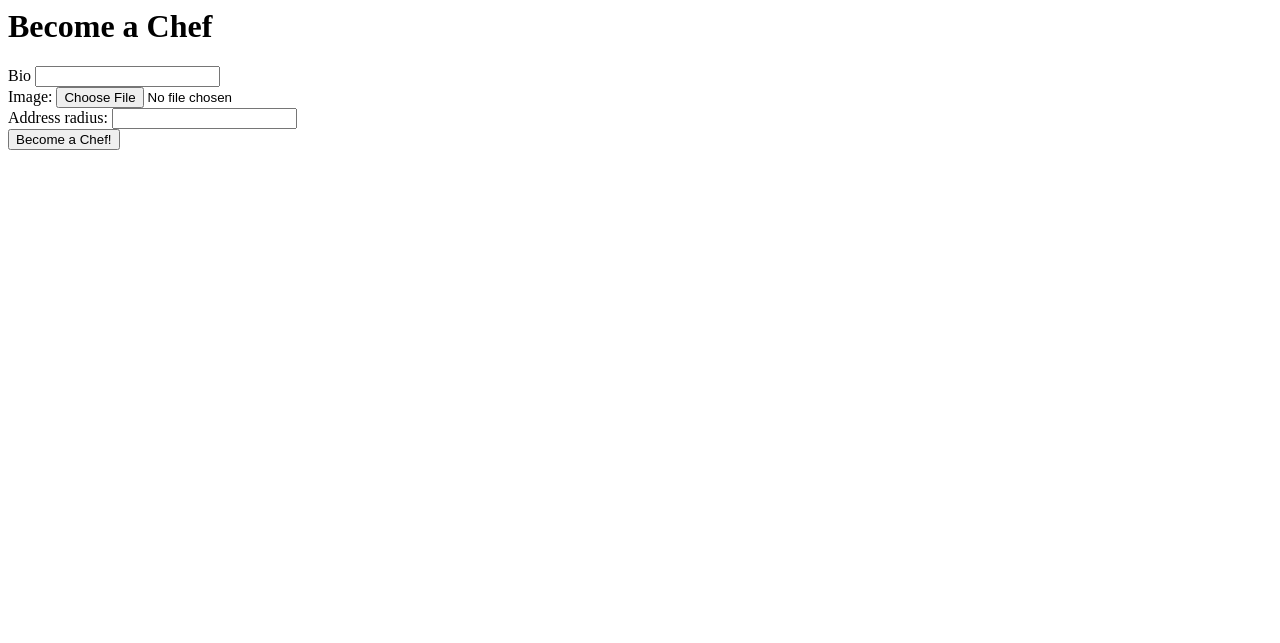
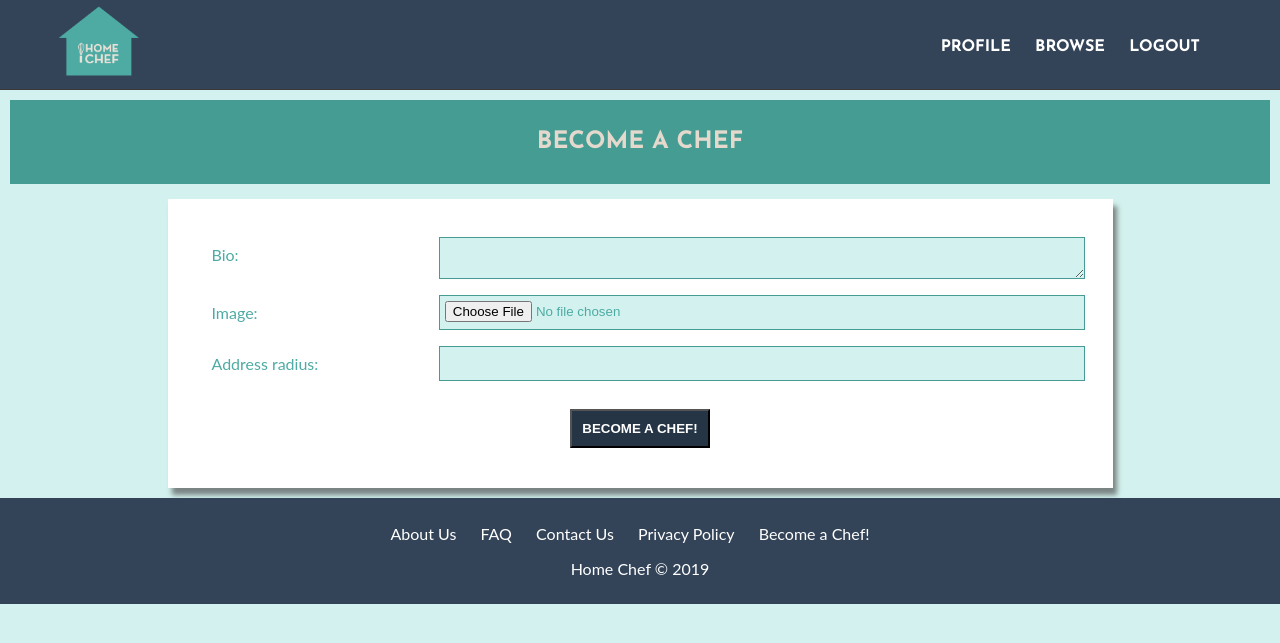
Before and after one commit to beverlily/HomeChef, a PHP site: page /views/chef/create_chef.php in a window 1280 px wide. Shown: the top 643 px of the page. Run offline with PHP 8.4, Linux system fonts and the light colour scheme; some libraries are stand-ins or nearby versions.

Commit message:
add chef styling

```diff
--- a/controller/chefController.php
+++ b/controller/chefController.php
@@ -9,7 +9,7 @@ $chef = new Chef(Database::getDb());
 /*  When the form on the chef page is successfully submitted the entered data
       inserts into the chefs table and "Request has been added." message pops up,
       if something goes wrong "Problem adding the request." message is displayed */
-
+    $errMSG="";
       if(isset($_POST['create'])){
         $bio = filter_var($_POST['chef_bio'], FILTER_SANITIZE_STRING);
         $imgFile = $_FILES['chef_image']['name'];
@@ -67,7 +67,6 @@ $chef = new Chef(Database::getDb());
 
 if(isset($_POST['update'])) {
   echo $_POST['id'];
-  // $userID = $_SESSION['userid'];
   $bio = filter_var($_POST['bio'], FILTER_SANITIZE_STRING);
   $imgFile = $_FILES['chef_image']['name'];
   $tmp_dir = $_FILES['chef_image']['tmp_name'];
@@ -76,7 +75,7 @@ if(isset($_POST['update'])) {
 
   if($imgFile)
   {
-   $upload_dir = 'chef_images/'; // upload directory
+   $upload_dir = '../../chef_images/'; // upload directory
    $imgExt = strtolower(pathinfo($imgFile,PATHINFO_EXTENSION)); // get image extension
    $valid_extensions = array('jpeg', 'jpg', 'png', 'gif'); // valid extensions
    $image = rand(1000,1000000).".".$imgExt;
@@ -120,4 +119,5 @@ if(isset($_POST['update'])) {
 
 
 
+
 ?>
--- a/models/Chef.php
+++ b/models/Chef.php
@@ -71,18 +71,34 @@ class Chef {
 
   	/*Method that gets the chef info with the specific id.
 		 The method is used for update functionality to
-		 retrieve data that needs to be changed and to desplay details */
+		 retrieve data that needs to be changed */
 
  		public function getChef($id) {
-      $sql = "SELECT * FROM chefs WHERE id = :chefId";
+      $sql = "SELECT first_name, last_name, address, bio, radius
+			FROM users
+			INNER JOIN chefs
+			ON users.id = chefs.user_id
+			WHERE chefs.id = :chefId";
 
       $pst = $this->db->prepare($sql);
       $pst->bindParam(':chefId', $id);
       $pst->execute();
 
-      $request = $pst->fetch();
+      $chef = $pst->fetch();
 
-      return $request;
+      return $chef;
+		 }
+
+		 public function getChefDetails() {  //join with users table
+      $sql = "SELECT first_name, last_name, address, bio, radius FROM users
+							INNER JOIN chefs
+							ON users.id = chefs.user_id";
+
+      $pst = $this->db->prepare($sql);
+      $pst->execute();
+
+			$chefdetails = $pst->fetchAll(PDO::FETCH_OBJ);
+			return $chefdetails;
  	  }
 
 
--- a/style/style.css
+++ b/style/style.css
@@ -170,6 +170,10 @@ li{
   margin-bottom: 15px;
   text-transform: uppercase;
 }
+.errMsg{
+  color: #FF0000;
+  text-align: center;
+}
 
 /*4. HEADER*/
 
@@ -290,7 +294,7 @@ label{
   flex: 1;
 }
 
-input{
+input, textarea{
   padding:5px;
   background-color:#D3F2EF;
   border: 0.5px solid #449C93;
--- a/views/chef/chef_details.php
+++ b/views/chef/chef_details.php
@@ -1,4 +1,6 @@
 <?php
+//session_start();
+$_SESSION['user_id'] = 1;
 require_once '../../controller/chefController.php';
 ?>
 
--- a/views/chef/create_chef.php
+++ b/views/chef/create_chef.php
@@ -1,26 +1,32 @@
 <?php
 require_once '../../controller/chefController.php';
+include '../../views/partials/header.php';
+include '../../views/partials/menu.php';
 ?>
 
 
 
 <main id="main">
-	<h1>Become a Chef</h1>
+	<div class="banner-pages">
+		<h2>Become a Chef</h2>
+	</div>
 	<form method="POST" enctype="multipart/form-data">
-		<div>
-			<label for="chef_bio">Bio</label>
-			<input type="text" name="chef_bio" id="chef_bio" >
+		<div class="form-row">
+			<label for="chef_bio">Bio:</label>
+			<textarea type="text" name="chef_bio" id="chef_bio" ></textarea>
 		</div>
-		<div>
+		<div class="form-row">
 			<label for="chef_image">Image:</label>
 			<input type="file" name="chef_image" id="chef_image">
 		</div>
-		<div>
+		<div class="form-row">
 			<label for="radius">Address radius:</label>
 			<input type="text" name="radius" id="radius">
 		</div>
 		<div>
-			<input type="submit" value="Become a Chef!" name="create">
+			<button type="submit"  name="create">Become a Chef!</button>
 		</div>
+		<div class="errMsg"><?php echo $errMSG; ?></div>
 	</form>
 </main>
+<?php  include '../../views/partials/footer.php'; ?>
--- a/views/user/user_profile.php
+++ b/views/user/user_profile.php
@@ -2,7 +2,7 @@
 require_once '../../controller/userController.php';
 include '../../views/partials/header.php';
 include '../../views/partials/menu.php';
-$userid = $_SESSION['USERID'];
+$userid = $_SESSION['USERID'] = 3;
 $this_user=$user->getUser($userid,$db);
  ?>
 
```
Also changed, not shown: views/chef/update_chef.php (+17 -9 lines), chef_images/562149.jpeg (added).
